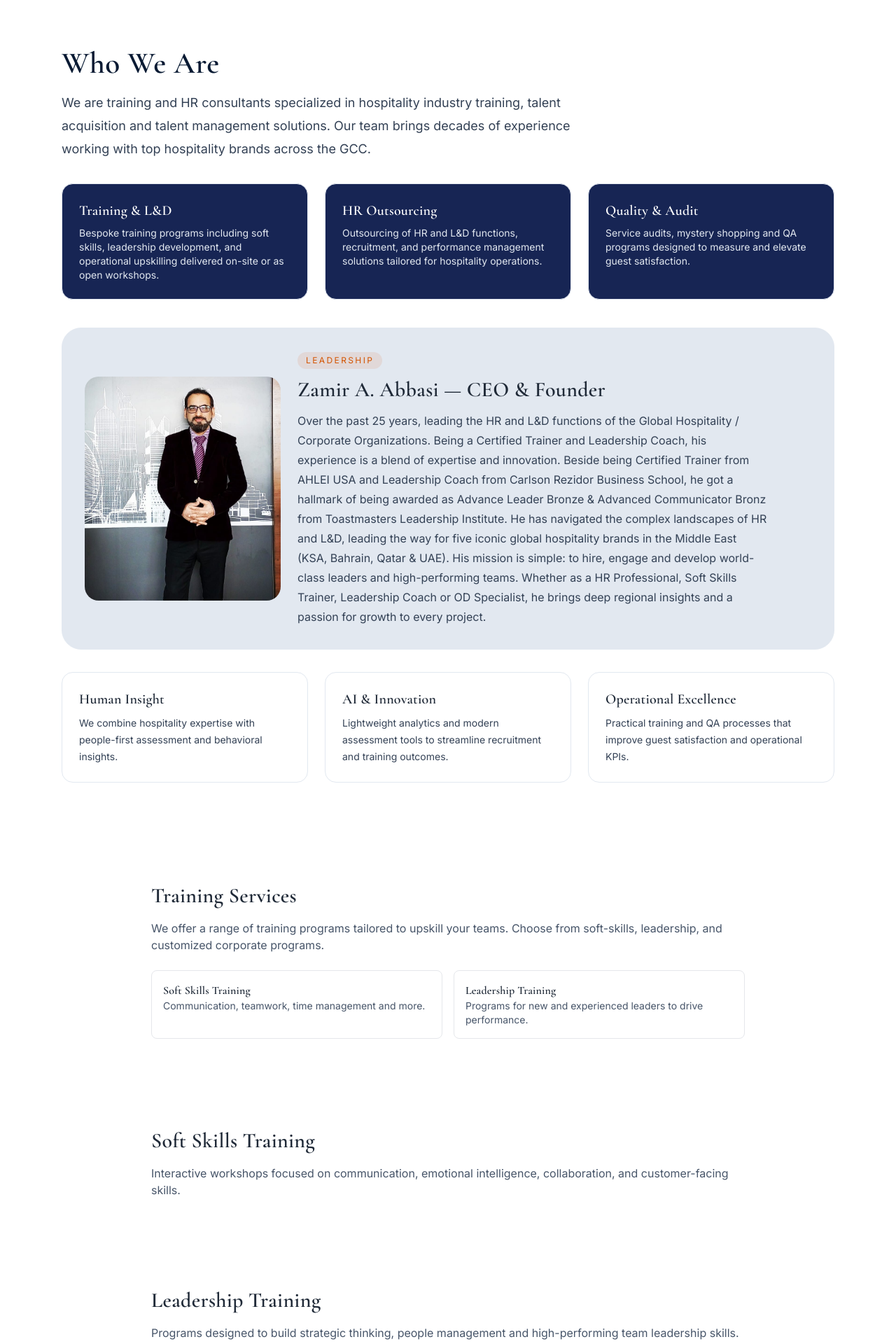
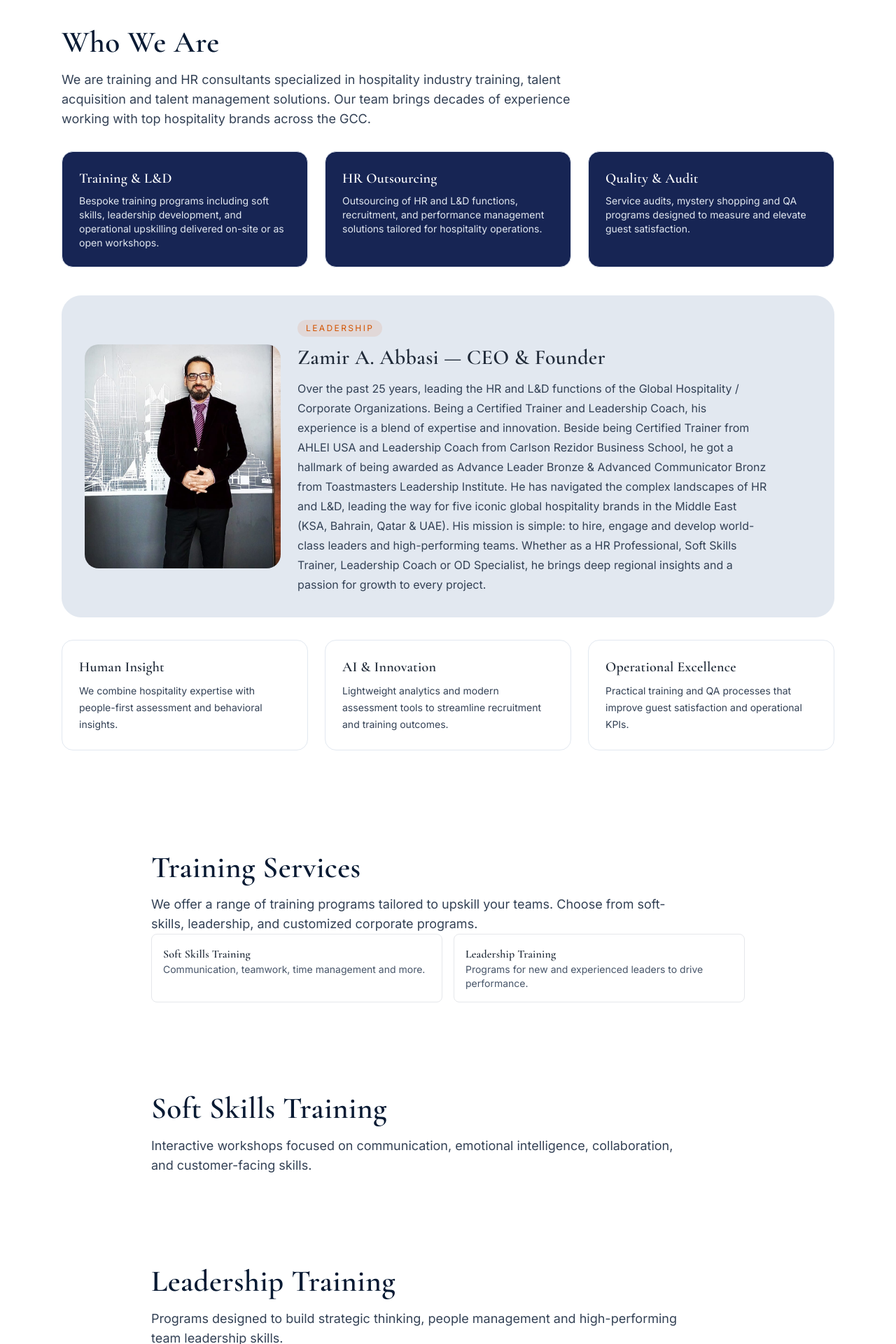
Before and after one commit to abdulrehmansajid-dev/TalenTiT-Website, a React (Vite) app: page /contact in a window 1280 px wide. Shown: the part 780-2700 px from the top of the page at 70% size. Built offline with nearby package versions, Linux system fonts and the light colour scheme.

Commit message:
Before logo change

```diff
--- a/src/components/About.jsx
+++ b/src/components/About.jsx
@@ -1,15 +1,16 @@
 import React from 'react'
 import ceo from '../assets/ceo.jpeg'
+import SectionHeader from './SectionHeader'
 
 export default function About() {
   return (
     <section id="about" className="py-20 bg-white">
       <div className="max-w-6xl mx-auto px-6">
-        <div className="max-w-3xl">
-          <span className="inline-flex px-3 py-1 rounded-full bg-primary-950 text-white text-xs tracking-[0.2em] uppercase">About TalenTiT</span>
-          <h2 className="mt-4 section-title font-semibold">Who We Are</h2>
-          <p className="mt-4 section-text text-lg max-w-3xl">We are training and HR consultants specialized in hospitality industry training, talent acquisition and talent management solutions. Our team brings decades of experience working with top hospitality brands across the GCC.</p>
-        </div>
+        <SectionHeader
+          title="Who We Are"
+          description="We are training and HR consultants specialized in hospitality industry training, talent acquisition and talent management solutions. Our team brings decades of experience working with top hospitality brands across the GCC."
+          className="max-w-3xl"
+        />
 
         <div className="mt-8 grid md:grid-cols-3 gap-6">
           <div className="p-6 rounded-2xl bg-blue-950 border border-slate-200">
--- a/src/components/Hiring.jsx
+++ b/src/components/Hiring.jsx
@@ -1,10 +1,13 @@
 import React from 'react'
+import SectionHeader from './SectionHeader'
 
 export default function Hiring() {
   return (
     <section id="hiring" className="max-w-4xl mx-auto px-6 py-16">
-      <h1 className="text-3xl font-semibold mb-4">Hiring & Selection</h1>
-      <p className="text-slate-600">Support for recruitment, candidate screening, assessments and selection processes.</p>
+      <SectionHeader
+        title="Hiring & Selection"
+        description="Support for recruitment, candidate screening, assessments and selection processes."
+      />
     </section>
   )
 }
--- a/src/components/Leadership.jsx
+++ b/src/components/Leadership.jsx
@@ -1,10 +1,13 @@
 import React from 'react'
+import SectionHeader from './SectionHeader'
 
 export default function Leadership() {
   return (
     <section id="leadership" className="max-w-4xl mx-auto px-6 py-16">
-      <h1 className="text-3xl font-semibold mb-4">Leadership Training</h1>
-      <p className="text-slate-600">Programs designed to build strategic thinking, people management and high-performing team leadership skills.</p>
+      <SectionHeader
+        title="Leadership Training"
+        description="Programs designed to build strategic thinking, people management and high-performing team leadership skills."
+      />
     </section>
   )
 }
--- a/src/components/Navbar.jsx
+++ b/src/components/Navbar.jsx
@@ -7,17 +7,21 @@ export default function Navbar() {
   const [trainingOpen, setTrainingOpen] = useState(false)
 
   const NavItem = ({ to, children, onClick }) => (
-    <NavLink to={to} onClick={onClick} className={({ isActive }) => `text-sm font-medium px-2.5 py-2 rounded-full transition-all duration-200 ${isActive ? 'text-accent-700 bg-white' : 'text-white/95 hover:bg-white/15 hover:text-white'}`}>
+    <NavLink
+      to={to}
+      onClick={onClick}
+      className={({ isActive }) => `text-sm font-medium px-2.5 py-2 rounded-full transition-all duration-200 ${isActive ? 'text-accent-700 bg-white' : 'text-white/95 hover:bg-white/15 hover:text-white'}`}
+    >
       {children}
     </NavLink>
   )
 
   return (
     <header className="sticky top-0 w-full z-50 bg-amber-700 text-white border-b border-accent-400 shadow-md backdrop-blur">
-      <div className="max-w-6xl mx-auto px-5 py-3 flex items-center justify-between gap-4">
+      <div className="max-w-6xl mx-auto px-5 py-4 min-h-20 flex items-center justify-between gap-4">
         <div className="flex items-center gap-3">
           <Link to="/" className="flex items-center gap-3">
-            <img src={logo} alt="TalenTiT logo" className="w-11 h-11 object-cover rounded-xl shadow-sm ring-1 ring-slate-200 bg-white" />
+            <img src={logo} alt="TalenTiT logo" className="w-12 h-12 object-cover rounded-xl shadow-sm ring-1 ring-slate-200 bg-white" />
             <div>
               <div className="font-semibold text-lg leading-none text-white">TalenTiT</div>
               <div className="text-[11px] tracking-[0.2em] uppercase text-white/80 mt-1">Training & HR consultants</div>
@@ -25,12 +29,18 @@ export default function Navbar() {
           </Link>
         </div>
 
-        <nav className="hidden md:flex items-center whitespace-nowrap gap-1" aria-label="Primary navigation">
+        <nav className="hidden md:flex items-center whitespace-nowrap gap-2" aria-label="Primary navigation">
           <NavItem to="/" onClick={() => window.scrollTo({ top: 0, behavior: 'smooth' })}>Home</NavItem>
           <NavItem to="/about">Who we are ?</NavItem>
 
-          <div className="relative" onMouseEnter={() => setTrainingOpen(true)} onMouseLeave={() => setTrainingOpen(false)}>
-            <button onClick={() => setTrainingOpen(v => !v)} className="text-sm font-medium text-white/95 px-2.5 py-2 rounded-full hover:bg-white/15 hover:text-white transition-all duration-200 inline-flex items-center gap-2">
+          <div className="relative">
+            <button
+              type="button"
+              aria-haspopup="menu"
+              aria-expanded={trainingOpen}
+              onClick={() => setTrainingOpen(v => !v)}
+              className="text-sm font-medium text-white/95 px-3 py-2.5 rounded-full hover:bg-white/15 hover:text-white transition-all duration-200 inline-flex items-center gap-2"
+            >
               Training Services
               <svg xmlns="http://www.w3.org/2000/svg" className="h-4 w-4" fill="none" viewBox="0 0 24 24" stroke="currentColor">
                 <path strokeLinecap="round" strokeLinejoin="round" strokeWidth={2} d="M19 9l-7 7-7-7" />
@@ -38,10 +48,12 @@ export default function Navbar() {
             </button>
 
             {trainingOpen && (
-              <div className="absolute right-0 mt-2 w-56 bg-white border border-slate-200 rounded-lg shadow-lg py-2">
-                <NavLink to="/training/soft-skills" onClick={() => setTrainingOpen(false)} className="block px-4 py-2 text-sm text-slate-700 hover:bg-primary-50">Soft Skills Training</NavLink>
-                <NavLink to="/training/leadership" onClick={() => setTrainingOpen(false)} className="block px-4 py-2 text-sm text-slate-700 hover:bg-primary-50">Leadership Training</NavLink>
-                <NavLink to="/training" onClick={() => setTrainingOpen(false)} className="block px-4 py-2 text-sm text-slate-700 hover:bg-primary-50">All Training Services</NavLink>
+              <div className="absolute right-0 top-full z-50 pt-3 w-64">
+                <div className="rounded-2xl bg-white border border-slate-200 shadow-xl py-2 ring-1 ring-slate-900/5">
+                  <NavLink to="/training/soft-skills" onClick={() => setTrainingOpen(false)} className="block px-4 py-2.5 text-sm text-slate-700 hover:bg-primary-50 hover:text-primary-900">Soft Skills Training</NavLink>
+                  <NavLink to="/training/leadership" onClick={() => setTrainingOpen(false)} className="block px-4 py-2.5 text-sm text-slate-700 hover:bg-primary-50 hover:text-primary-900">Leadership Training</NavLink>
+                  <NavLink to="/training" onClick={() => setTrainingOpen(false)} className="block px-4 py-2.5 text-sm text-slate-700 hover:bg-primary-50 hover:text-primary-900">All Training Services</NavLink>
+                </div>
               </div>
             )}
           </div>
@@ -49,11 +61,10 @@ export default function Navbar() {
           <NavItem to="/hiring">Hiring & Selection</NavItem>
           <NavItem to="/roles">Open Roles</NavItem>
           <NavItem to="/contact">Contact Us</NavItem>
-
         </nav>
 
         <div className="md:hidden">
-          <button aria-label="Toggle menu" onClick={() => setOpen(v => !v)} className="p-2 rounded-md text-white">
+          <button aria-label="Toggle menu" onClick={() => { setOpen(v => !v); setTrainingOpen(false) }} className="p-2 rounded-md text-white">
             <svg xmlns="http://www.w3.org/2000/svg" className="h-6 w-6" fill="none" viewBox="0 0 24 24" stroke="currentColor">
               <path strokeLinecap="round" strokeLinejoin="round" strokeWidth={2} d={open ? 'M6 18L18 6M6 6l12 12' : 'M4 6h16M4 12h16M4 18h16'} />
             </svg>
@@ -61,7 +72,6 @@ export default function Navbar() {
         </div>
       </div>
 
-      {/* Mobile menu */}
       {open && (
         <div className="md:hidden bg-accent-500 text-white shadow-lg border-t border-accent-400">
           <div className="px-6 py-4 flex flex-col gap-2">
@@ -69,7 +79,7 @@ export default function Navbar() {
             <Link to="/about" onClick={() => setOpen(false)} className="py-2 text-white/95 hover:text-white">Who we are ?</Link>
 
             <div className="py-2">
-              <button onClick={() => setTrainingOpen(v => !v)} className="w-full text-left text-white/95 py-2">Training Services</button>
+              <button type="button" onClick={() => setTrainingOpen(v => !v)} className="w-full text-left text-white/95 py-2">Training Services</button>
               {trainingOpen && (
                 <div className="pl-4">
                   <Link to="/training/soft-skills" onClick={() => { setOpen(false); setTrainingOpen(false) }} className="block py-2 text-white/80">Soft Skills Training</Link>
--- /dev/null
+++ b/src/components/SectionHeader.jsx
@@ -0,0 +1,10 @@
+import React from 'react'
+
+export default function SectionHeader({ title, description, className = '', centered = false }) {
+  return (
+    <div className={`${centered ? 'mx-auto text-center' : ''} ${className}`.trim()}>
+      <h2 className="section-title font-semibold">{title}</h2>
+      {description ? <p className="mt-4 section-text text-base md:text-lg max-w-3xl">{description}</p> : null}
+    </div>
+  )
+}
--- a/src/components/Services.jsx
+++ b/src/components/Services.jsx
@@ -1,10 +1,13 @@
 import React from 'react'
+import SectionHeader from './SectionHeader'
 
 export default function Services() {
   return (
     <section id="services" className="max-w-4xl mx-auto px-6 py-16">
-      <h1 className="text-3xl font-semibold mb-4">Other Services</h1>
-      <p className="text-slate-600">Consulting, HR audits, policy design, employee engagement programs and bespoke service offerings.</p>
+      <SectionHeader
+        title="Other Services"
+        description="Consulting, HR audits, policy design, employee engagement programs and bespoke service offerings."
+      />
     </section>
   )
 }
--- a/src/components/SoftSkills.jsx
+++ b/src/components/SoftSkills.jsx
@@ -1,10 +1,13 @@
 import React from 'react'
+import SectionHeader from './SectionHeader'
 
 export default function SoftSkills() {
   return (
     <section id="soft-skills" className="max-w-4xl mx-auto px-6 py-16">
-      <h1 className="text-3xl font-semibold mb-4">Soft Skills Training</h1>
-      <p className="text-slate-600">Interactive workshops focused on communication, emotional intelligence, collaboration, and customer-facing skills.</p>
+      <SectionHeader
+        title="Soft Skills Training"
+        description="Interactive workshops focused on communication, emotional intelligence, collaboration, and customer-facing skills."
+      />
     </section>
   )
 }
--- a/src/components/Training.jsx
+++ b/src/components/Training.jsx
@@ -1,10 +1,13 @@
 import React from 'react'
+import SectionHeader from './SectionHeader'
 
 export default function Training() {
   return (
     <section id="training" className="max-w-4xl mx-auto px-6 py-16">
-      <h1 className="text-3xl font-semibold mb-4">Training Services</h1>
-      <p className="text-slate-600 mb-6">We offer a range of training programs tailored to upskill your teams. Choose from soft-skills, leadership, and customized corporate programs.</p>
+      <SectionHeader
+        title="Training Services"
+        description="We offer a range of training programs tailored to upskill your teams. Choose from soft-skills, leadership, and customized corporate programs."
+      />
       <div className="grid gap-4 md:grid-cols-2">
         <div className="p-4 border rounded-lg">
           <h2 className="font-semibold">Soft Skills Training</h2>
```
Also changed, not shown: src/components/Contact.jsx (+6 -4 lines), src/components/Roles.jsx (+6 -4 lines), src/components/Testimonials.jsx (+9 -2 lines).
